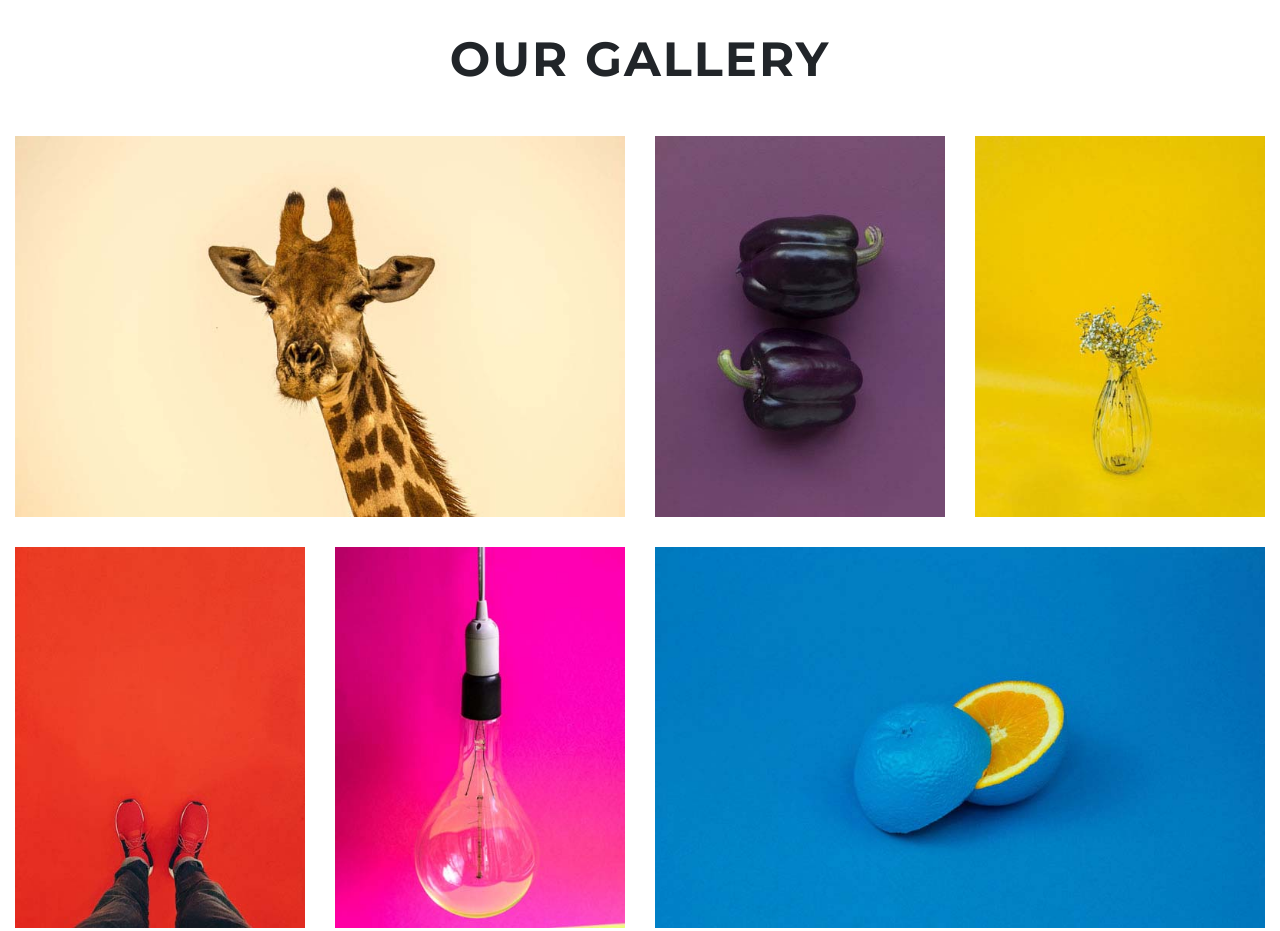
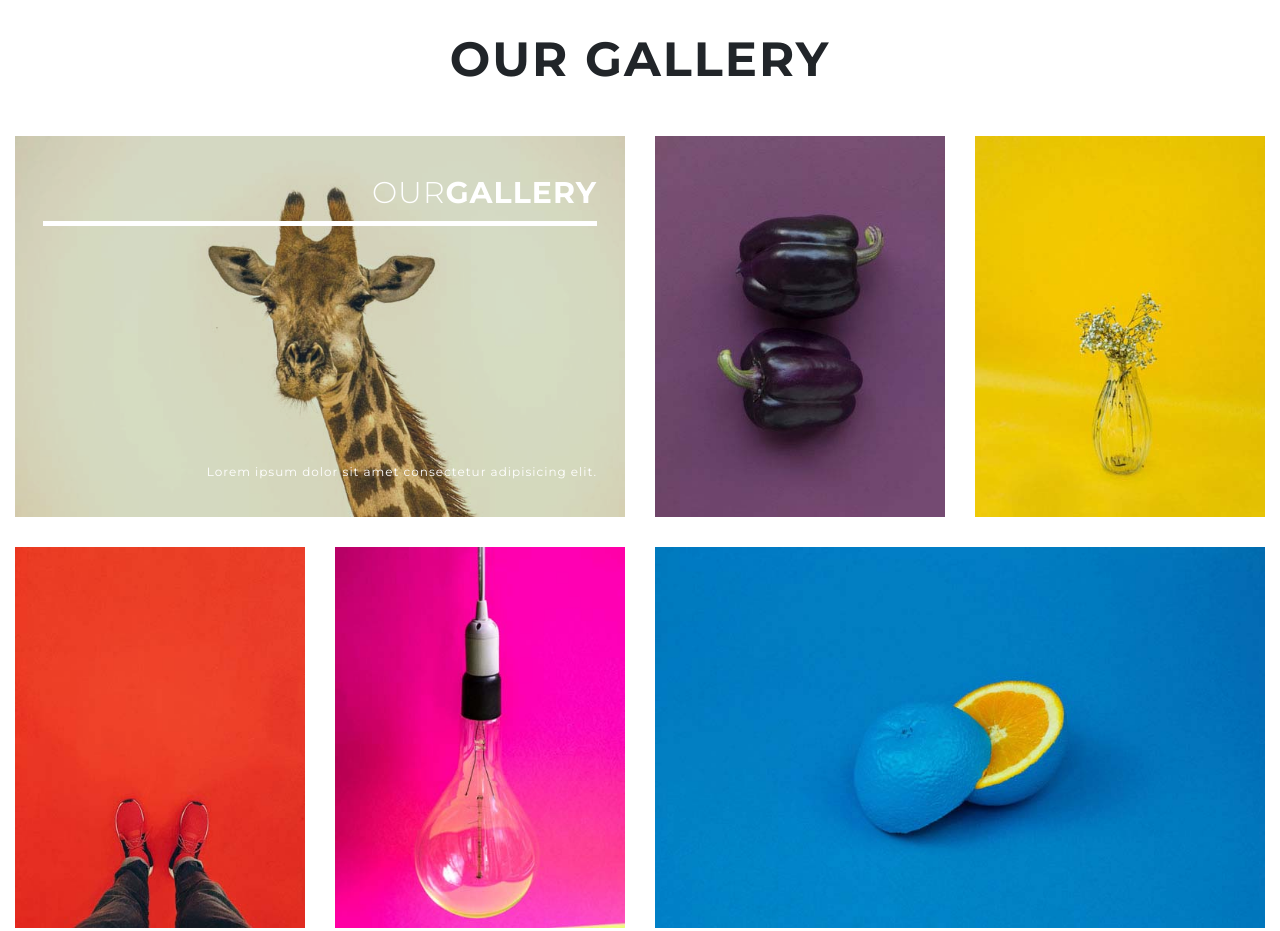
Before and after one commit to sublearn/cyber_bake, a plain HTML site: page index.html in a window 1280 px wide. Shown: the part 2900-3831 px from the top of the page. Drawn offline with nearby package versions, Linux system fonts and the light colour scheme; a script that the page names is missing.

Commit message:
create static overlay rgba, before, after

```diff
--- a/css/index.css
+++ b/css/index.css
@@ -308,3 +308,50 @@ fix responsive button drop xuống vì h3 đẩy
   width: 100%;
   height: 100%;
 }
+
+/* NOTE OVERLAY */
+.gallery__item {
+  position: relative;
+}
+
+.gallery__overlay {
+  position: absolute;
+  top: 0;
+  left: 0;
+  width: 100%;
+  height: 100%;
+
+  background-color: rgba(48, 132, 163, 0.2);
+  color: white;
+
+  text-align: right;
+
+  padding: 38px 28px;
+}
+
+.gallery__overlay p {
+  position: absolute;
+  bottom: 38px;
+  right: 28px;
+
+  font-size: 0.75rem;
+}
+
+.gallery__overlay h3 {
+  font-size: 1.875rem;
+}
+
+.gallery__overlay h3 span {
+  font-weight: 300;
+}
+
+.gallery__overlay h3::after {
+  content: "";
+
+  width: 100%;
+  height: 5px;
+  display: block;
+  margin-top: 10px;
+
+  background-color: white;
+}
--- a/index.html
+++ b/index.html
@@ -141,9 +141,10 @@
         <div class="gallery__content">
             <figure class="gallery__item gallery__g1">
                 <img src="./img/g1.jpg" alt="gallery 1">
-                <!-- <figcaption>
-
-                </figcaption> -->
+                <figcaption class="gallery__overlay">
+                    <h3><span>OUR</span>GALLERY</h3>
+                    <p>Lorem ipsum dolor sit amet consectetur adipisicing elit.</p>
+                </figcaption>
             </figure>
             <figure class="gallery__item">
                 <img src="./img/g2.jpg" alt="gallery 2">
```
